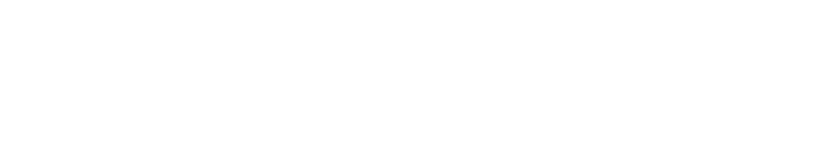
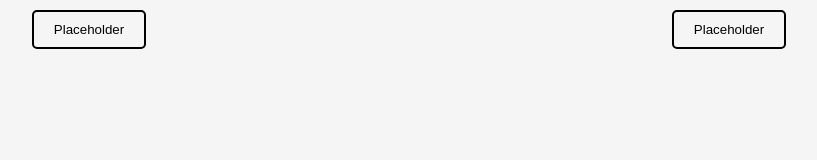
Before and after one commit to 21Kintsugi/Project-Rock-Paper-Scissors, a plain HTML site: page index.html in a window 1280 px wide. Shown: the whole page, without its empty margins (231-1048 px from the left). Drawn offline with Linux system fonts and the light colour scheme.

Commit message:
added the selection buttons

```diff
--- a/index.css
+++ b/index.css
@@ -0,0 +1,18 @@
+* {
+    background-color: whitesmoke;
+    margin: 0;
+    padding: 0;
+    box-sizing: border-box;
+}
+
+.selection-container {
+    display: flex;
+    justify-content: space-around;
+}
+
+.player-selection-button, .computer-selection-button {
+    border: 2px solid black;
+    margin-top: 10px;
+    padding: 10px 20px;
+    border-radius: 5px;
+}
--- a/index.html
+++ b/index.html
@@ -6,8 +6,22 @@
     <meta name="viewport" content="width=device-width, initial-scale=1.0">
     <meta name="Author" content="Balacci Cristian">
     <meta name="Description" content="This is a project which I do following the Project Odin learning JavaScript fundations steps.">
+    <link rel="stylesheet" href="index.css">
     <title>Rock-Papper-Scissors-Project</title>
 </head>
 <body>
+    <div class="selection-container">
+        <div class="player-selection">
+            <button class="player-selection-button">
+                <p>Placeholder</p>
+            </button>
+        </div>
+        <div class="computer-selection">
+            <button class="computer-selection-button">
+                <p>Placeholder</p>
+            </button>
+        </div>
+    </div>
+    <script src="rps2.js"></script>
 </body>
 </html>
```
